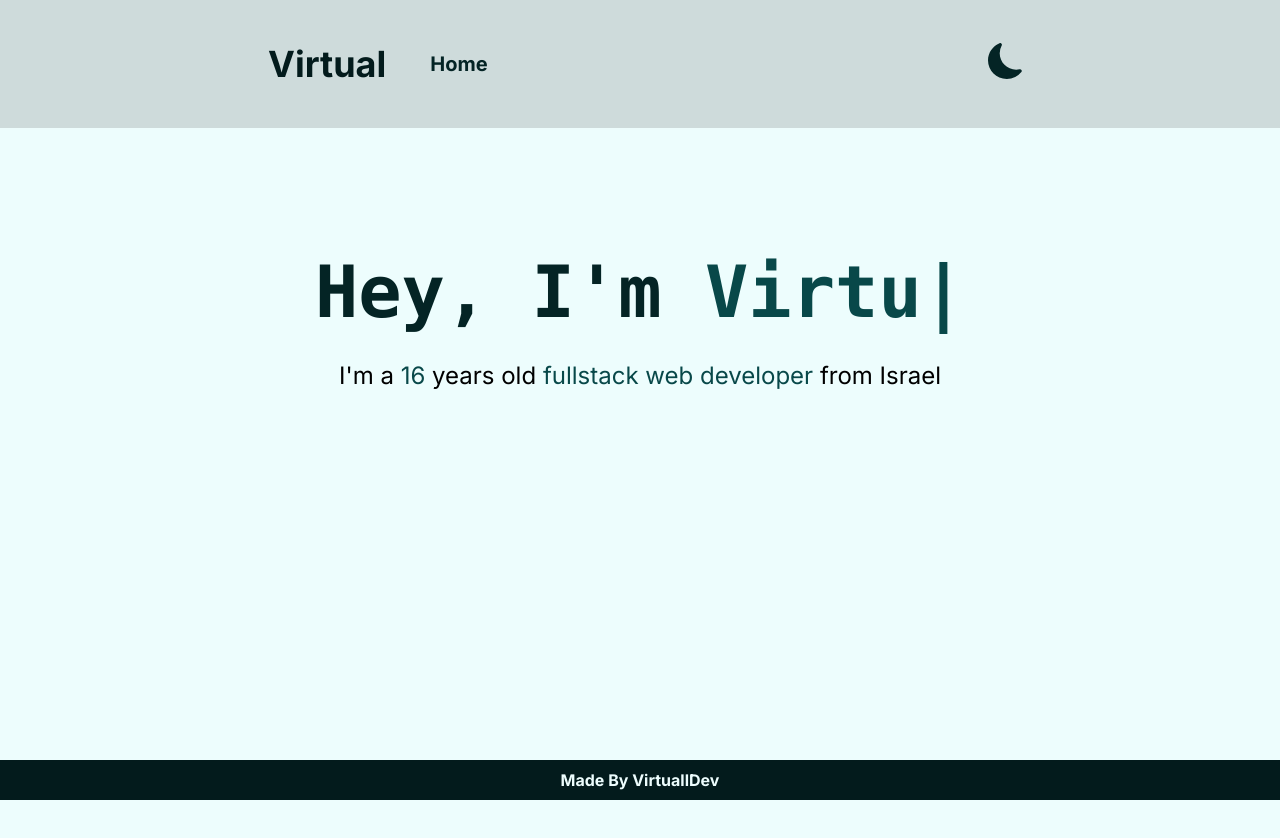
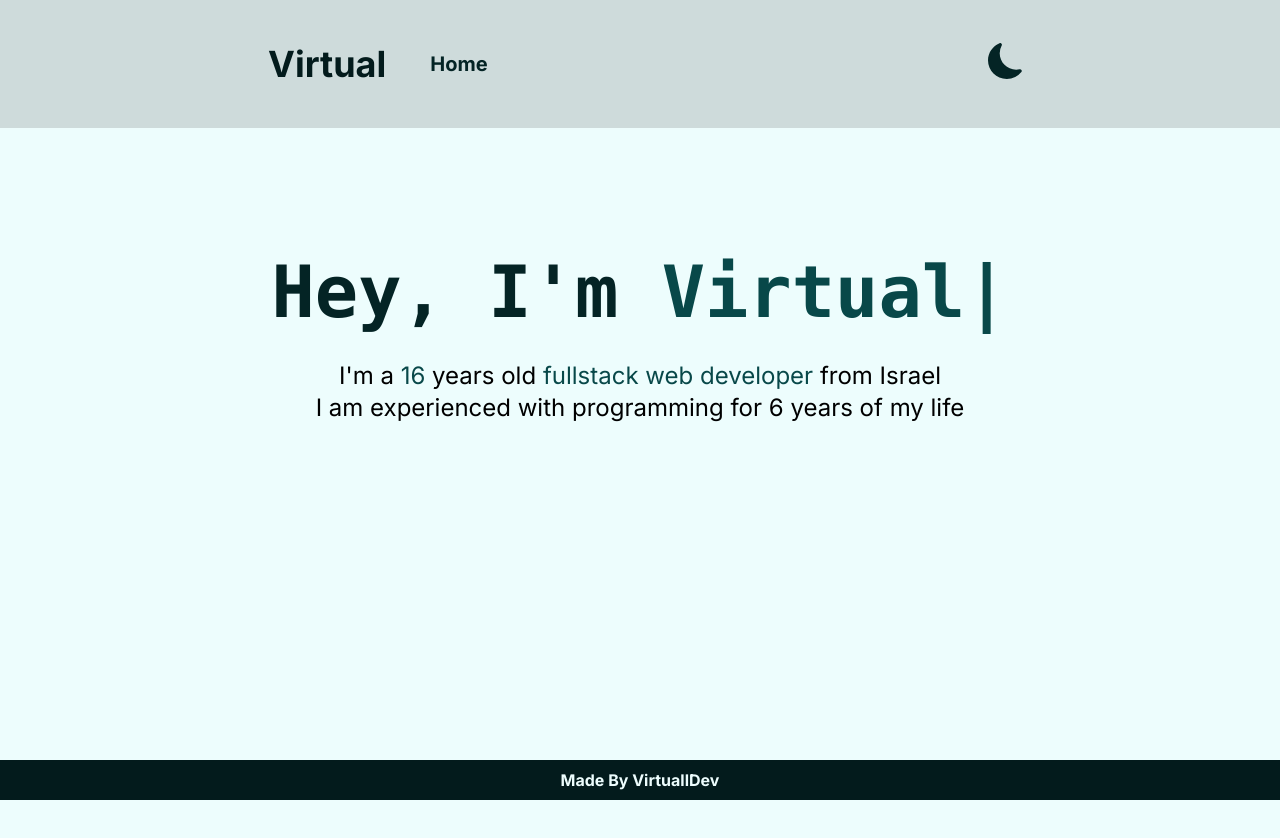
Before and after one commit to VirtuallDev/portfolio, a Next.js app: page / in a window 1280 px wide. Shown: the top 838 px of the page. Built offline with nearby package versions, Linux system fonts and the light colour scheme.

Commit message:
added intersection observer

```diff
--- a/src/app/globals.css
+++ b/src/app/globals.css
@@ -14,7 +14,7 @@
 @keyframes animate-up {
     from {
       opacity: 0;
-      transform: translateY(20px);
+      transform: translateY(60px);
     }
     to {
       opacity: 1;
--- a/src/app/layout.tsx
+++ b/src/app/layout.tsx
@@ -20,7 +20,7 @@ export default function RootLayout({
 }) {
   return (
     <html lang="en">
-      <body className={`${inter.className}  `}>
+      <body className={`${inter.className}`}>
       <div className="h-64"></div>
       <ThemeProvider attribute="class" defaultTheme="system" enableSystem>
           <Navbar />
--- a/src/app/page.tsx
+++ b/src/app/page.tsx
@@ -1,59 +1,9 @@
-import HomeSection from "@/components/Sections/Home"
+import HomeContainer from "@/components/HomeContainer"
 
 export default function Home() {
   return (
     <div>
-      <HomeSection />
-      <br/>
-      <br/>
-      <br/>
-      <br/>
-      <br/>
-      <br/>
-      <br/>
-      <br/>
-      <br/>
-      <br/>
-      <br/>
-      <br/>
-      <br/>
-      <br/>
-      <br/>
-      <br/>
-      <br/>
-      <br/>
-      <br/>
-      <br/>
-      <br/>
-      <br/>
-      <br/>
-      <br/>
-      <br/>
-      <br/>
-      <br/>
-      <br/>
-      <br/>
-      <br/>
-      <br/>
-      <br/>
-      <br/>
-      <br/>
-      <br/>
-      <br/>
-      <br/>
-      <br/>
-      <br/>
-      <br/>
-      <br/>
-      <br/>
-      <br/>
-      <br/>
-      <br/>
-      <br/>
-      <br/>
-      <br/>
-      <br/>
-      <br/>
+      <HomeContainer />
     </div>
   )
 }
--- /dev/null
+++ b/src/components/HomeContainer.tsx
@@ -0,0 +1,21 @@
+import ExperienceSection from "./Sections/Experience";
+import HomeSection from "./Sections/Home";
+
+
+const SECTIONS = [
+    HomeSection,
+    ExperienceSection
+]
+
+const HomeContainer = () => (
+    <div>
+        {SECTIONS.map((Element, k) => (
+            <div key={k}>
+                <Element />
+                <div className="h-[48rem]"></div>
+            </div>
+        ))}
+    </div>
+);
+
+export default HomeContainer;
--- /dev/null
+++ b/src/components/LazyComponent.tsx
@@ -0,0 +1,37 @@
+'use client'
+
+import { useEffect, useRef, useState } from "react"
+
+const LazyComponent = ({children}: any) => {
+  const ref = useRef<HTMLDivElement | null>(null);
+  const [visible, setVisible] = useState(false);
+
+  useEffect(() => {
+    const observer = new IntersectionObserver(
+      (entries) => {
+        entries.forEach(({target, isIntersecting}) => {
+          if(target == ref.current) {
+            setVisible(isIntersecting);
+          }
+        });
+     },
+     {
+      threshold: 0.5,
+     }
+     );
+
+     if (ref.current) {
+      observer.observe(ref.current);
+     }
+
+     return () => {
+      observer.disconnect();
+     }
+  }, []);
+
+  return <div ref={ref} className={`transition-all duration-500 ${visible ? "opacity-100" : "opacity-0"}`}>
+    {children}
+  </div>
+}
+
+export default LazyComponent;
--- /dev/null
+++ b/src/components/Sections/Experience.tsx
@@ -0,0 +1,14 @@
+import Accent from "../Accent";
+import LazyComponent from "../LazyComponent"
+
+
+const ExperienceSection = () => {
+
+    return <LazyComponent>
+        <section id="exp" className="h-96 flex flex-col items-center text-2xl gap-4 gap-y-8">
+           <h1 className="text-7xl font-bold">My <Accent>Experience</Accent></h1>
+        </section>
+    </LazyComponent>
+}
+
+export default ExperienceSection;
--- a/src/components/Sections/Home.tsx
+++ b/src/components/Sections/Home.tsx
@@ -1,23 +1,25 @@
 'use client'
-import { BDAY_TIME } from "@/utils/consts";
-import Particle from "../Particle";
 import Typewriter from "../Typewriter";
-import { useState } from 'react';
-import { useEffect } from 'react';
 import Accent from "../Accent";
 import useAge from "@/hooks/useAge";
+import LazyComponent from "../LazyComponent";
 
 
 const HomeSection = () => {
 
     const [age, setAge] = useAge();
 
-    return <section id='home' className="h-96 flex animate-up flex-col items-center text-2xl gap-4 gap-y-8">
+    return <LazyComponent>
+        <section id='home' className="h-96 flex animate-up flex-col items-center text-2xl gap-4 gap-y-8">
         {/* <Particle /> */ /* TODO: Fix particles unshowing */}
-        <p className="text-text dark:text-dark-text font-mono font-bold text-7xl">Hey, I&apos;m <Typewriter/></p>
-        <p>I{"'"}m a <Accent>{age}</Accent> years old <Accent>fullstack web developer</Accent> from Israel</p>
+        <p className="text-text dark:text-dark-text font-mono font-bold text-7xl">Hey, I{"'"}m <Typewriter/></p>
+        <div className="text-center">
+            <p>I{"'"}m a <Accent>{age}</Accent> years old <Accent>fullstack web developer</Accent> from Israel</p>
+            <p>I am experienced with programming for 6 years of my life</p>
+        </div>
 
-    </section>
+        </section>
+    </LazyComponent>
 }
 
 export default HomeSection;
```
